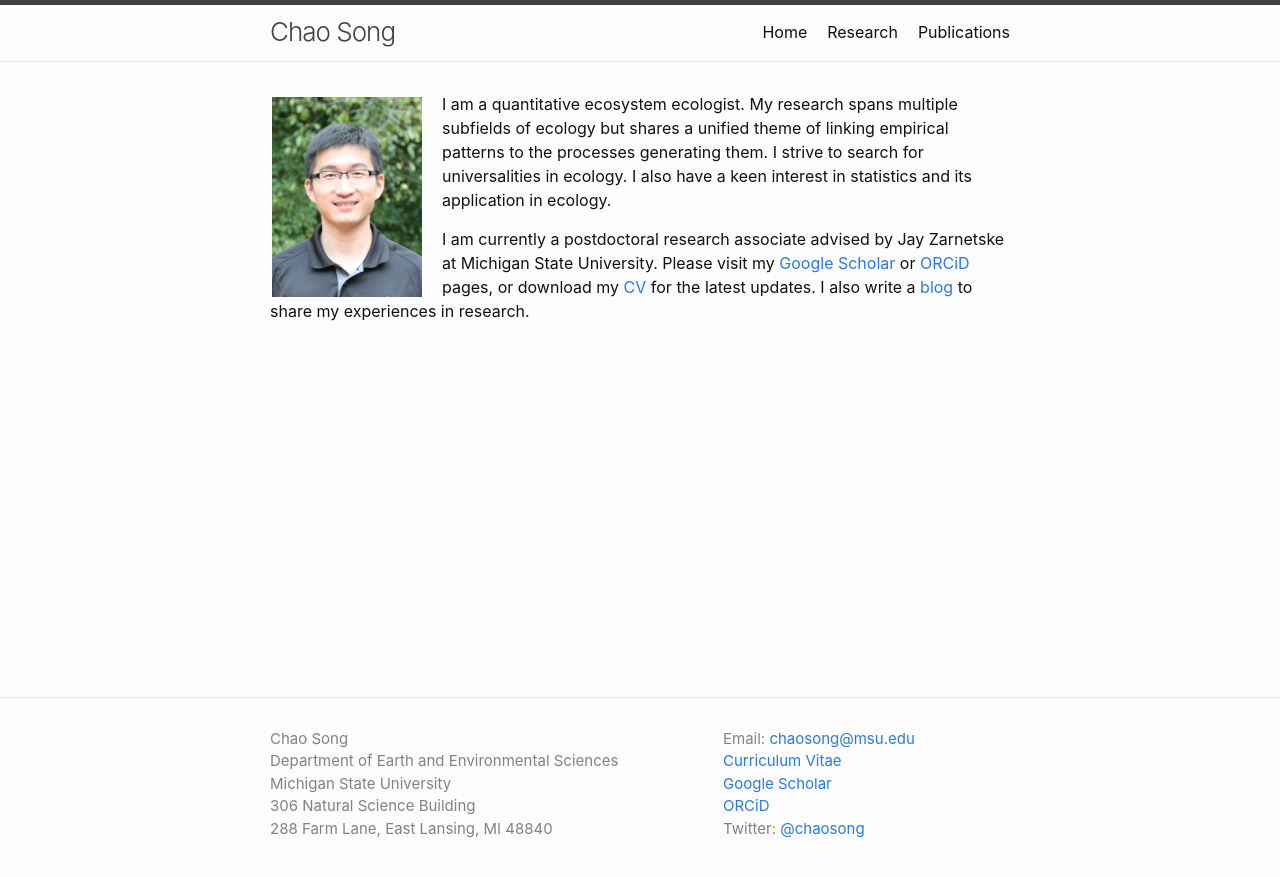
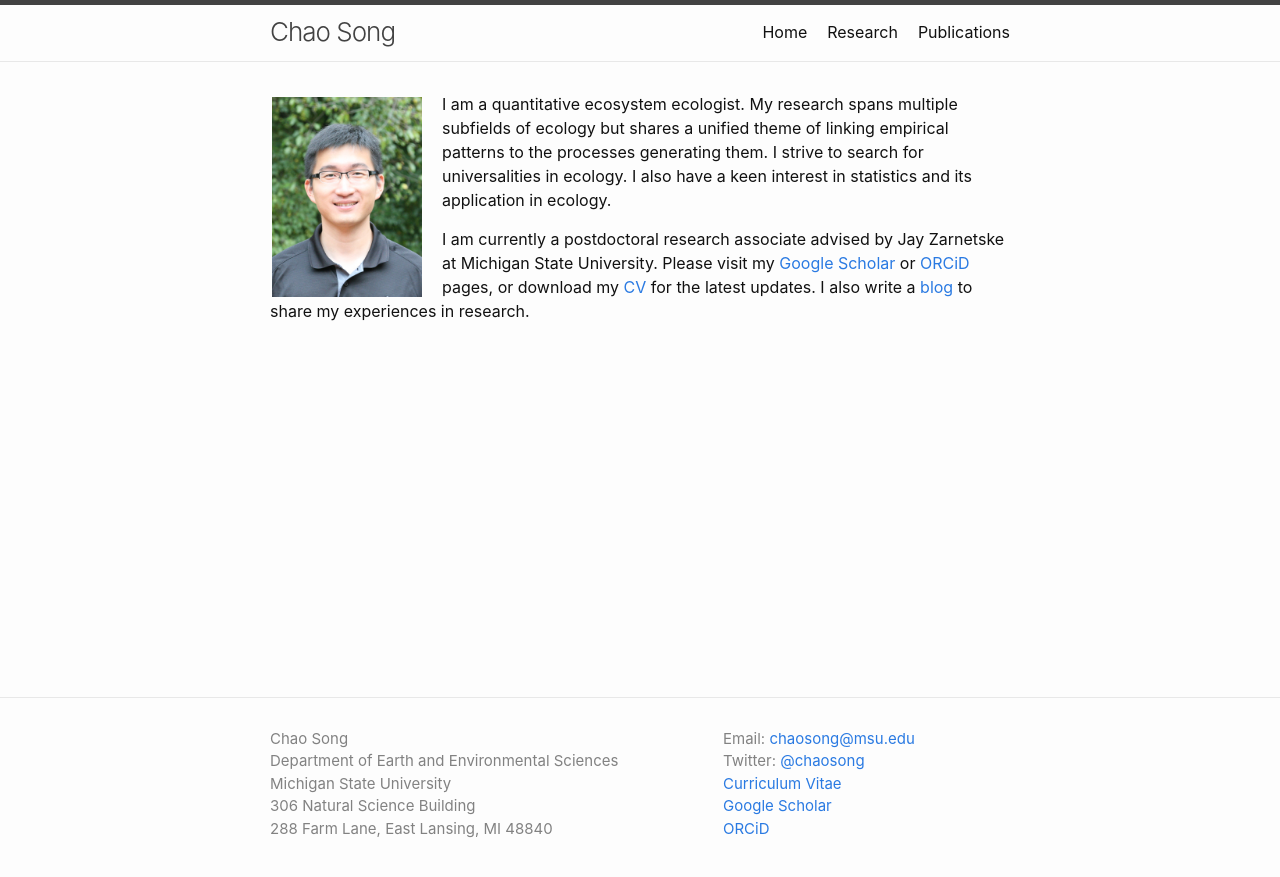
Before and after one commit to songchao1986/songchao1986.github.io, a Jekyll site: the page built from index.md, in a window 1280 px wide. Shown: the top 877 px of the page. Built offline with Jekyll 4.4.1, drawn with Linux system fonts in a browser that asks for light colours; part of the change alters nothing that is shown.

```diff
--- a/_includes/footer.html
+++ b/_includes/footer.html
@@ -19,10 +19,10 @@
       <div class="footer-col footer-col-3">
 
         Email: <a href="mailto: chaosong@msu.edu">chaosong@msu.edu</a><br/>
+        Twitter: <a href="https://twitter.com/chaosong">@chaosong</a><br/>
         <a href="/files/CV_Song.pdf">Curriculum Vitae</a><br/>
         <a href="https://scholar.google.com/citations?user=farbSBEAAAAJ&hl=en">Google Scholar</a><br/>
         <a href="https://orcid.org/0000-0001-8225-4490">ORCiD</a><br/>
-        Twitter: <a href="https://twitter.com/chaosong">@chaosong</a><br/>
 
       </div>
 
```
